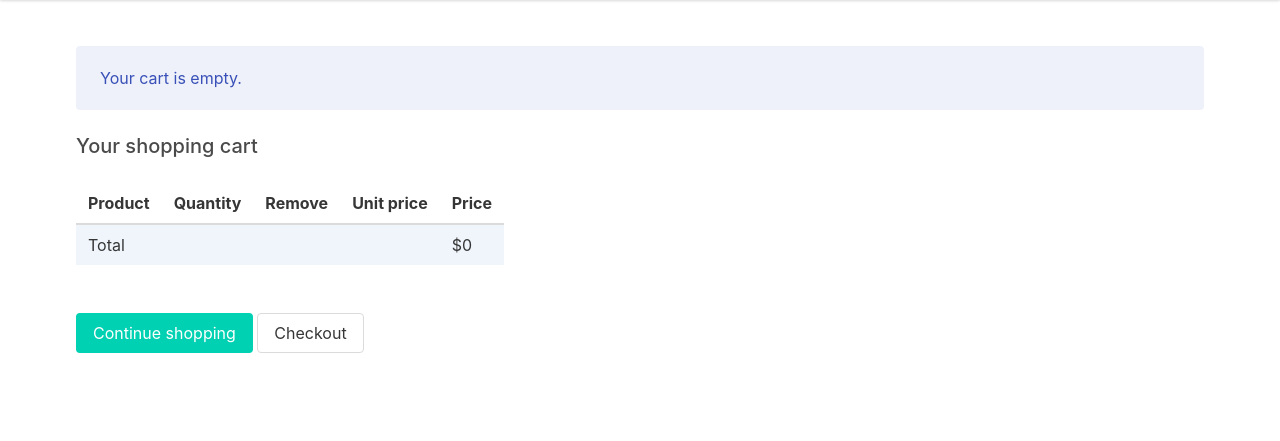
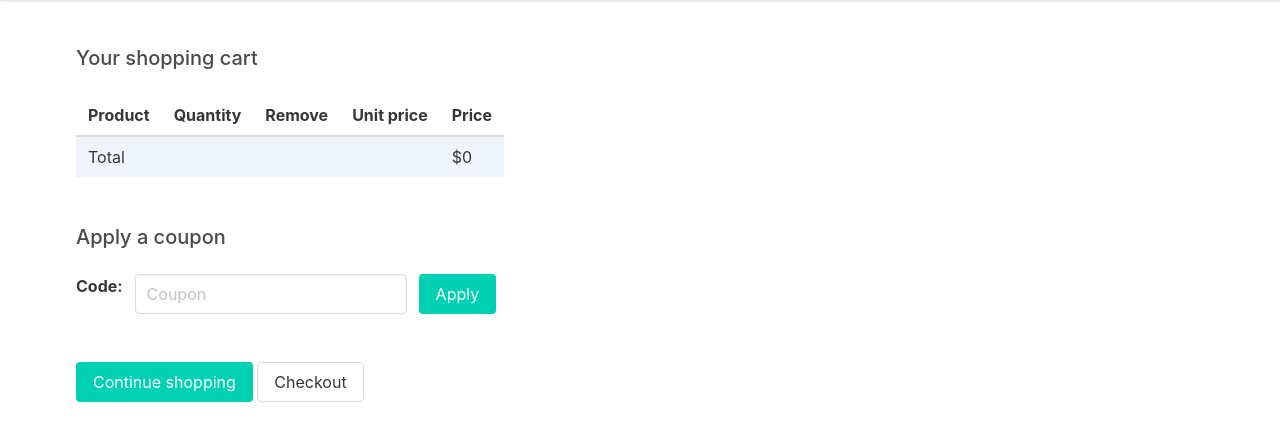
Before and after one commit to yrrodriguezb/online_shop, a Django app: page /cart/ in a window 1280 px wide. Shown: the part 56-497 px from the top of the page. Run offline with Django 3.2, Linux system fonts and the light colour scheme; parts of the project's set-up code (start-up, migrations or seed data) failed here and were passed over.

Commit message:
Se crea aplicacion de sistema de cupones

```diff
--- a/src/apps/cart/cart.py
+++ b/src/apps/cart/cart.py
@@ -1,6 +1,7 @@
 from decimal import Decimal
 from django.conf import settings
 from apps.shop.models import Product
+from apps.coupons.models import Coupon
 
 
 class Cart(object):
@@ -11,6 +12,8 @@ class Cart(object):
         if not cart:
             cart = self.session[settings.CART_SESSION_ID] = {}
         self.cart = cart
+        # store current applied coupon
+        self.coupon_id = self.session.get('coupon_id')
 
     def add(self, product, quantity=1, override_quantity=False):
         """Add a product to the cart or update its quantity."""
@@ -62,3 +65,20 @@ class Cart(object):
     def __len__(self):
         """Count all items in the cart."""
         return sum(item['quantity'] for item in self.cart.values())
+
+    @property
+    def coupon(self):
+        if self.coupon_id:
+            try:
+                return Coupon.objects.get(id=self.coupon_id)
+            except Coupon.DoesNotExist:
+                pass
+        return None
+
+    def get_discount(self):
+        if self.coupon:
+            return (self.coupon.discount / Decimal(100)) * self.get_total_price()
+        return Decimal(0)
+
+    def get_total_price_after_discount(self):
+        return self.get_total_price() - self.get_discount()
--- a/src/apps/cart/templates/cart/detail.html
+++ b/src/apps/cart/templates/cart/detail.html
@@ -8,7 +8,6 @@
   <table class="table is-hoverable">
     <thead>
       <tr>
-        <!-- <th>Image</th> -->
         <th>Product</th>
         <th>Quantity</th>
         <th>Remove</th>
@@ -20,11 +19,6 @@
       {% for item in cart %}
       {% with product=item.product %}
       <tr>
-        <!-- <td>
-          <a href="{{ product.get_absolute_url }}">
-            <img src="{% if product.image %}{{ product.image.url }}{% else %}{% static 'images/shop/image_not_avalaible.png' %}{% endif %}">
-          </a>
-        </td> -->
         <td>{{ product.name }}</td>
         <td>
           <form action="{% url "cart:cart_add" product.id %}" method="post">
@@ -50,8 +44,45 @@
         <td colspan="3"></td>
         <td>${{ cart.get_total_price }}</td>
       </tr>
+      {% if cart.coupon %}
+      <tr>
+        <th colspan="5">Coupon Apply</th>
+      </tr>
+      <tr>
+        <td>Subtotal</td>
+        <td colspan="3"></td>
+        <td>${{ cart.get_total_price|floatformat:2 }}</td>
+      </tr>
+      <tr>
+        <td colspan="3">{{ cart.coupon.code }} coupon ({{ cart.coupon.discount }}% off)</td>
+        <td></td>
+        <td>-${{ cart.get_discount|floatformat:2 }}</td>
+      </tr>
+      <tr class="has-background-info-light">
+        <td>Total</td>
+        <td colspan="3"></td>
+        <td>${{ cart.get_total_price_after_discount|floatformat:2 }}</td>
+      </tr>
+      {% endif %}
     </tbody>
   </table>
+
+  <p class="subtitle has-text-weight-medium mt-6">Apply a coupon</p>
+
+  <form action="{% url 'coupons:apply' %}" method="post">
+    {% csrf_token %}
+    <div class="field is-grouped">
+      <div class="control">
+        <label for="" class="label">{{ coupon_apply_form.code.label_tag }}</label>
+      </div>
+      <div class="control">
+        <input type="text" name="{{ coupon_apply_form.code.name }}" class="input" placeholder="Coupon"/>
+      </div>
+      <div class="control">
+        <input type="submit" class="button is-primary" value="Apply">
+      </div>
+    </div>
+  </form>
 </div>
 
 <p class="my-6">
--- a/src/apps/cart/views.py
+++ b/src/apps/cart/views.py
@@ -1,6 +1,7 @@
 from django.shortcuts import render, redirect, get_object_or_404
 from django.views.decorators.http import require_POST
 from apps.shop.models import Product
+from apps.coupons.forms import CouponApplyForm
 from .cart import Cart
 from .forms import CartAddProductForm
 
@@ -34,4 +35,6 @@ def cart_detail(request):
         item['update_quantity_form'] = CartAddProductForm(
           initial={ 'quantity': item['quantity'], 'override': True}
         )
-    return render(request, 'cart/detail.html', {'cart': cart})
+    coupon_apply_form = CouponApplyForm()
+    context = { 'cart': cart, 'coupon_apply_form': coupon_apply_form }
+    return render(request, 'cart/detail.html', context)
--- /dev/null
+++ b/src/apps/coupons/forms.py
@@ -0,0 +1,5 @@
+from django import forms
+
+
+class CouponApplyForm(forms.Form):
+    code = forms.CharField()
--- /dev/null
+++ b/src/apps/coupons/urls.py
@@ -0,0 +1,9 @@
+from django.urls import path
+from . import views
+
+
+app_name = 'coupons'
+
+urlpatterns = [
+    path('apply/', views.coupon_apply, name='apply'),
+]
--- a/src/apps/templates/base.html
+++ b/src/apps/templates/base.html
@@ -12,22 +12,13 @@
 </head>
 <body>
   {% include "includes/layout/nav.html" %}
+
+  <!-- START CONTENT -->
   <div id="main" class="container p-3">
-    {% block cart %}
-    <div class="notification is-link is-light">
-      {% with total_items=cart|length %}
-      {% if total_items > 0 %}
-      Your cart:
-      <a href="{% url 'cart:cart_detail' %}">
-        {{ total_items }} item{{ total_items|pluralize }},${{ cart.get_total_price }}
-      </a>
-      {% else %}
-      Your cart is empty.
-      {% endif %}
-      {% endwith %}
-    </div>
-    {% endblock %}
     {% block content %}{% endblock %}
   </div>
+  <!-- END CONTENT -->
+
+  {% include "includes/layout/footer.html" %}
 </body>
 </html>
--- /dev/null
+++ b/src/apps/templates/includes/layout/footer.html
@@ -0,0 +1,18 @@
+<!-- START FOOTER -->
+<footer>
+  {% block cart %}
+  {% with total_items=cart|length %}
+  {% if total_items > 0 %}
+  <div class="notification is-link is-light mt-5">
+    <div class="container">
+      Your cart:
+      <a href="{% url 'cart:cart_detail' %}">
+        {{ total_items }} item{{ total_items|pluralize }},${{ cart.get_total_price }}
+      </a>
+    </div>
+  </div>
+  {% endif %}
+  {% endwith %}
+  {% endblock %}
+</footer>
+<!-- END FOOTER -->
--- a/src/shop/urls.py
+++ b/src/shop/urls.py
@@ -23,6 +23,7 @@ urlpatterns = [
     path('cart/', include('apps.cart.urls', namespace='cart')),
     path('orders/', include('apps.orders.urls', namespace='orders')),
     path('payment/', include('apps.payment.urls', namespace='payment')),
+    path('coupons/', include('apps.coupons.urls', namespace='coupons')),
     path('', include('apps.shop.urls', namespace='shop')),
 ]
 
```
Also changed, not shown: src/apps/coupons/views.py (+22 -2 lines), src/apps/orders/models.py (+7 -1 lines), src/apps/orders/templates/orders/order/create.html (+9 -2 lines), src/apps/orders/views.py (+7 -1 lines), src/apps/orders/migrations/0003_auto_20210410_0440.py (added).
